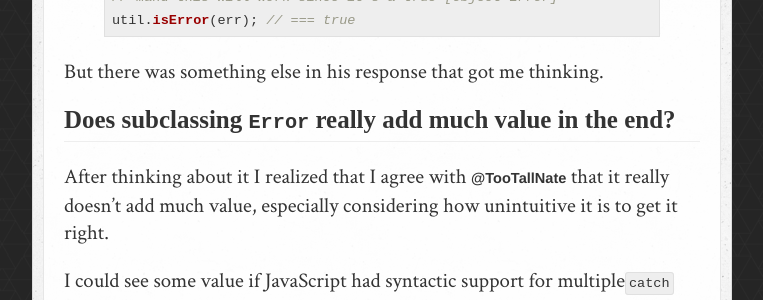
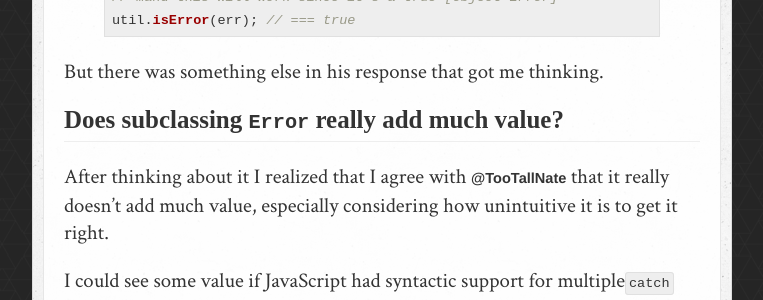
Before and after one commit to brianloveswords/bjb.io-site, a Jekyll site: the page built from _posts/2012-05-06-an-argument-against-subclassing-error.md, in a window 1280 px wide and 900 px high, scrolled down 1691 px. Shown: the part 154-454 px from the top of the window, without its empty margins (258-1021 px from the left). Built offline with Jekyll 4.4.1, drawn with Linux system fonts in a browser that asks for light colours; nearby versions of some CDN libraries; some web fonts are replaced; comment, search, counter and statistics services are not loaded.

Commit message:
De-lengthen subheading.

```diff
--- a/_posts/2012-05-06-an-argument-against-subclassing-error.md
+++ b/_posts/2012-05-06-an-argument-against-subclassing-error.md
@@ -76,7 +76,7 @@ util.isError(err); // === true
 
 But there was something else in his response that got me thinking.
 
-## Does subclassing `Error` really add much value in the end?
+## Does subclassing `Error` really add much value?
 
 After thinking about it I realized that I agree with **@TooTallNate** that it
 really doesn’t add much value, especially considering how unintuitive it is to
```
